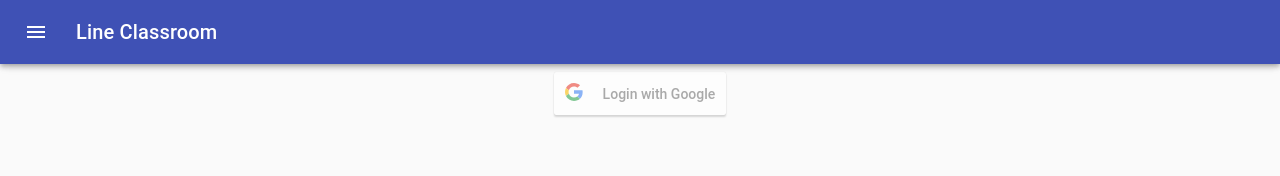
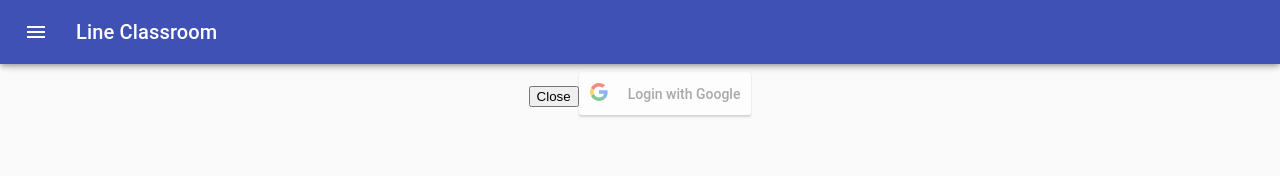
Before and after one commit to s6102041520165/frontend-classroom, a React (Create React App) app: page /login in a window 1280 px wide. Shown: the top 176 px of the page. Built offline with nearby package versions, Linux system fonts and the light colour scheme.

Commit message:
Added file

```diff
--- a/src/App.js
+++ b/src/App.js
@@ -226,6 +226,7 @@ function App({ message, Tokens, dispatch, props }) {
             textAlign: "center"
           }}
         >
+          <button onClick={closeLIFF}>Close</button>
           <PrivateRoute exact path="/" component={courses} />
           <PrivateRoute path="/create-course" component={CreateCourse} />
           <PrivateRoute path="/create-assignment/:courseId" component={CreateCourseWork} />
```
